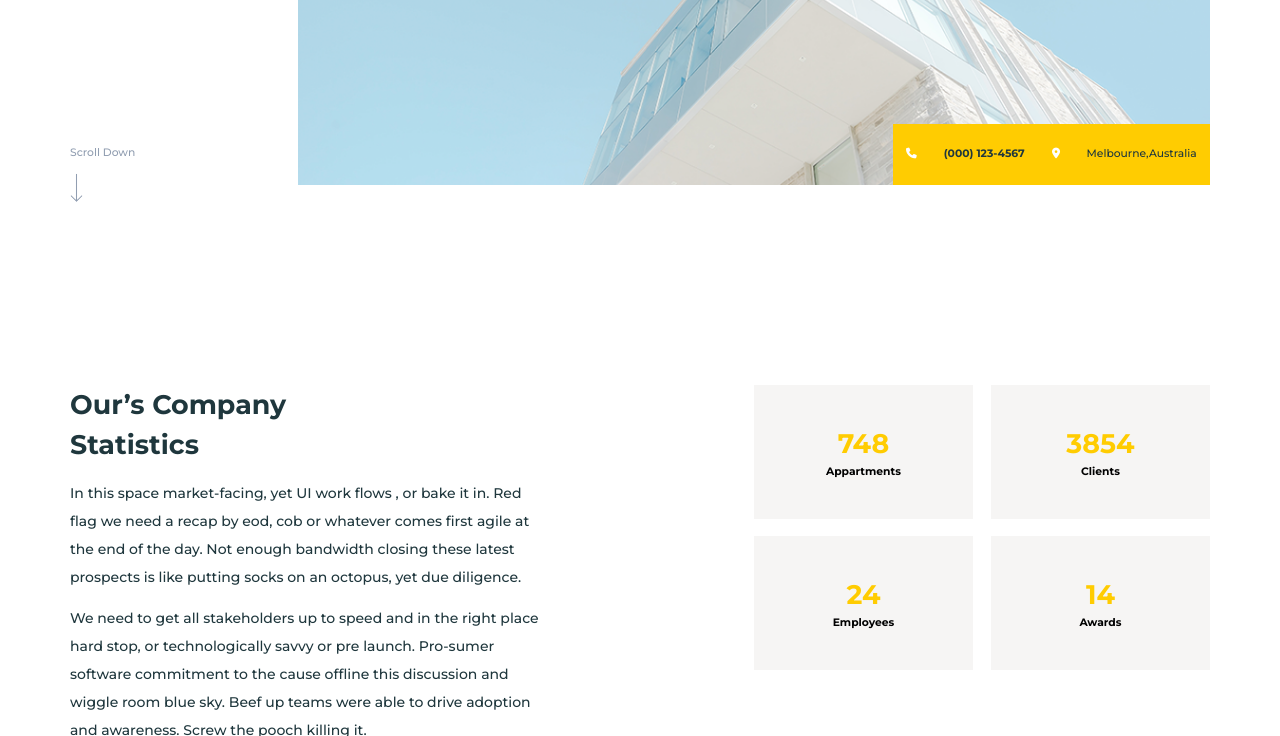
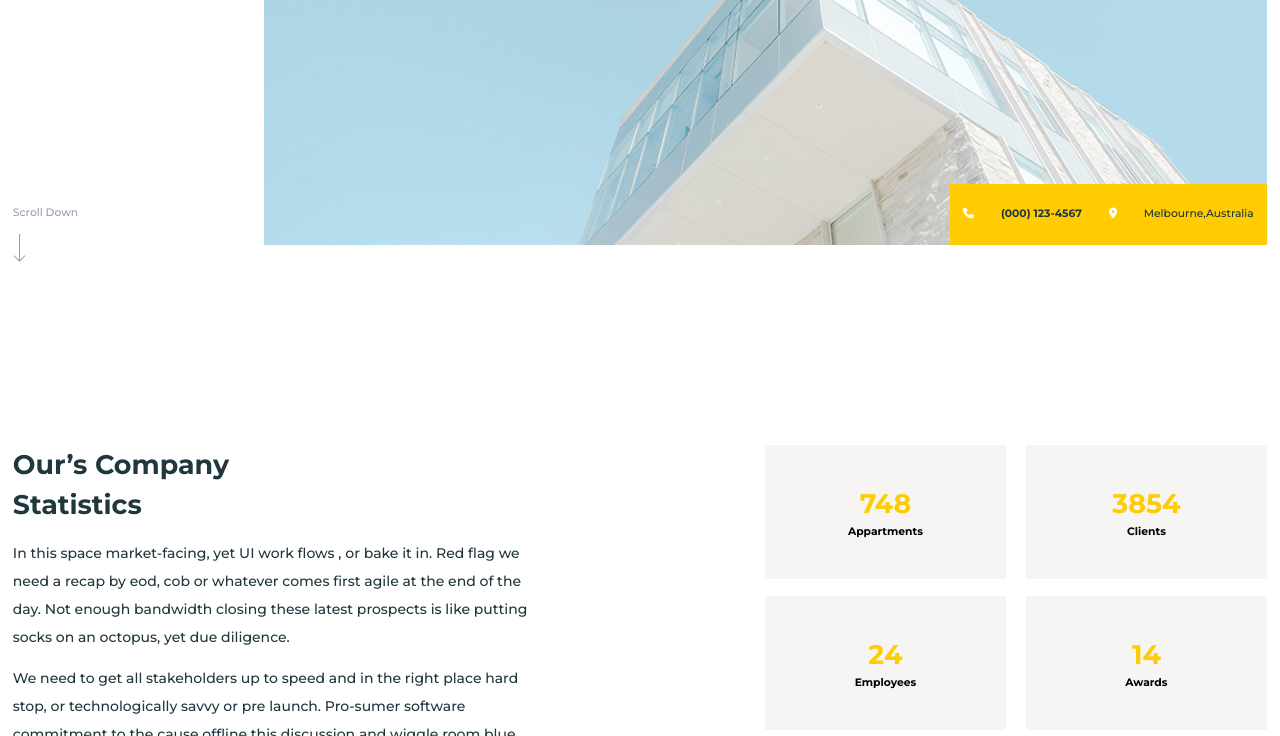
Before and after one commit to beingayandey/Luxestate, a plain HTML site: page index.html in a window 1280 px wide. Shown: the part 514-1250 px from the top of the page. Drawn offline with nearby package versions, Linux system fonts and the light colour scheme.

Commit message:
Add files via upload

```diff
--- a/css/_agent.scss
+++ b/css/_agent.scss
@@ -1,5 +1,6 @@
 .agent {
   background-color: #f6f5f4;
+  overflow: hidden;
 }
 .agent_head {
   width: 27%;
--- a/css/_h-works.scss
+++ b/css/_h-works.scss
@@ -1,3 +1,6 @@
+.h_works {
+  overflow: hidden;
+}
 .h_works_head {
   width: 27%;
   .cmn_hdr {
--- a/css/custom.scss
+++ b/css/custom.scss
@@ -9,3 +9,6 @@
 @import "agent";
 @import "upper-footer";
 @import "footer";
+section {
+  overflow: hidden;
+}
--- a/css/responsive.scss
+++ b/css/responsive.scss
@@ -4,22 +4,25 @@
     font-size: 53%;
   }
   .container {
-    max-width: 1450px;
+    max-width: 98%;
   }
+  // .container {
+  //   max-width: 1450px;
+  // }
 }
 
 @media (max-width: 1440px) {
   html {
     font-size: 47%;
   }
-  .container {
-    max-width: 1340px;
-  }
+  // .container {
+  //   max-width: 1340px;
+  // }
 }
 @media (max-width: 1366px) {
-  .container {
-    max-width: 1140px;
-  }
+  // .container {
+  //   max-width: 1140px;
+  // }
   .parent_service {
     align-items: unset;
   }
```
Also changed, not shown: css/custom.css, css/responsive.css, 2 other files.
